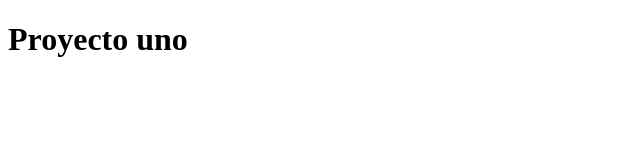
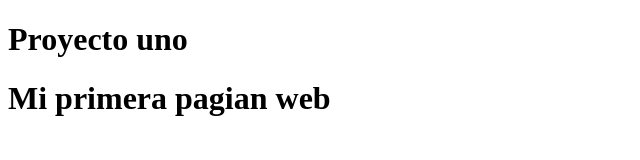
Before and after one commit to Eier01/LENGUAJE-PRUEBA-GIT, a plain HTML site: page index.html in a window 1280 px wide. Shown: the whole page, without its empty margins (0-640 px from the left). Drawn offline with Linux system fonts and the light colour scheme.

Commit message:
Update index.html
Cambios en el index.html

```diff
--- a/index.html
+++ b/index.html
@@ -8,5 +8,7 @@
 </head>
 <body>
     <h1>Proyecto uno</h1>
+    <h1>Mi primera pagian web</h1>
+
 </body>
 </html>
```
